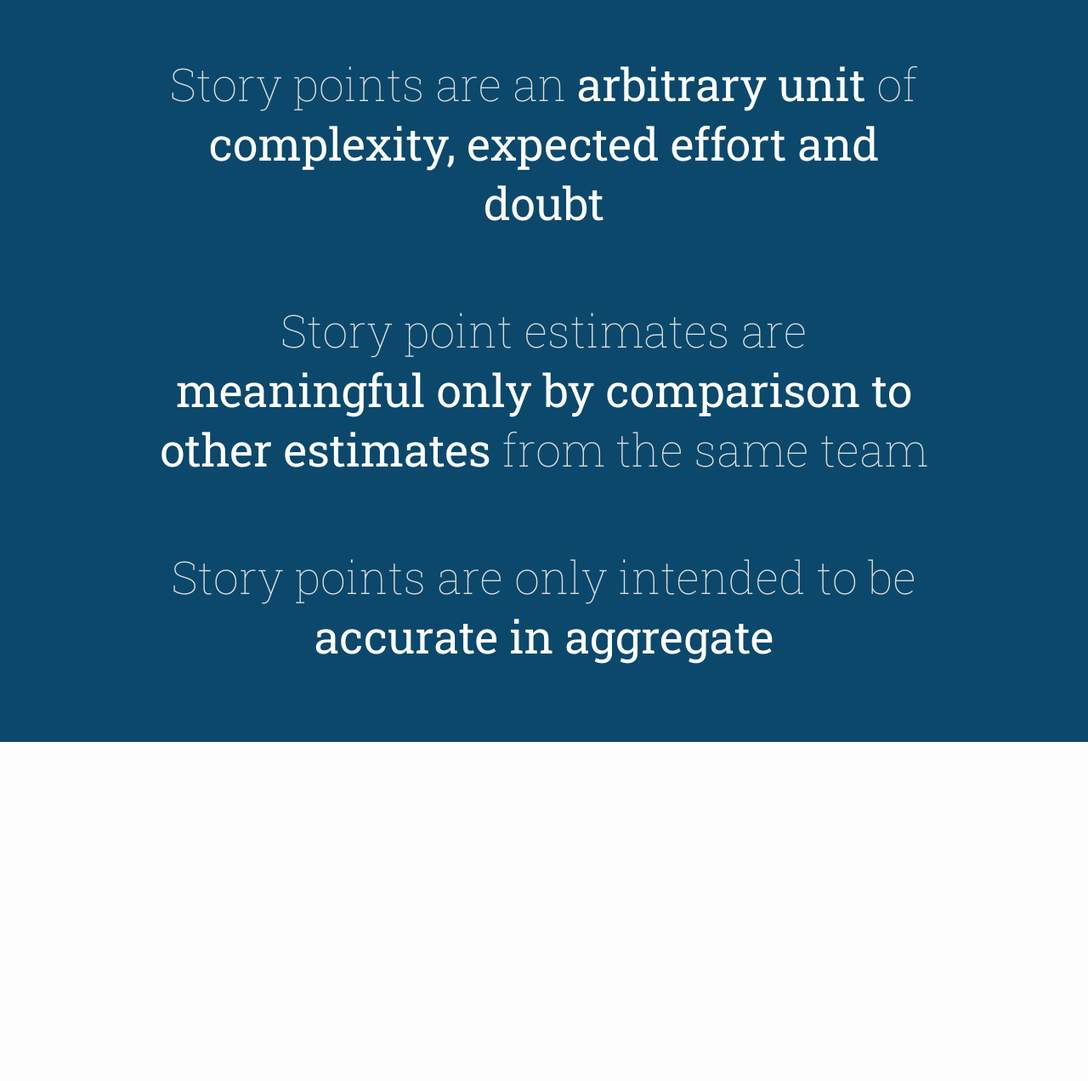
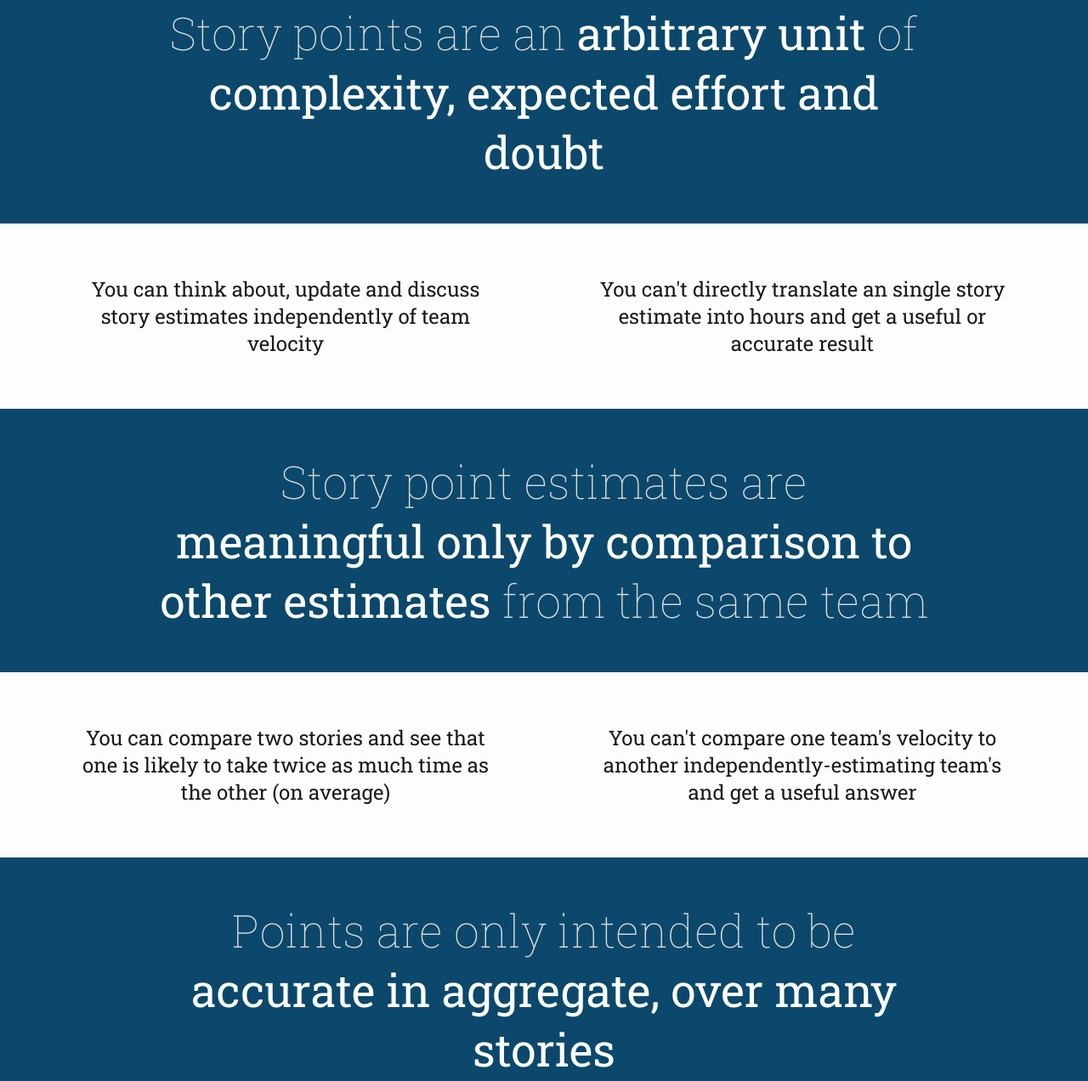
Before and after one commit to pimterry/pointsarenttime.com, a plain HTML site: page index.html in a window 1280 px wide. Shown: the part 987-2259 px from the top of the page at 85% size. Before the commit the page ends 1860 px from the top, so only its background shows below. Drawn offline with Linux system fonts and the light colour scheme.

Commit message:
Added practical details to each of the core points

```diff
--- a/index.html
+++ b/index.html
@@ -18,23 +18,45 @@
             </div>
         </section>
 
-        <section id="detailsPage">
-            <ul>
-                <li>
-                    Story points are an <strong>arbitrary unit</strong> of <strong>complexity, expected effort and doubt</strong>
-                    <!-- div class="explanation">
-                        This can be thought by analogy to time taken vs distance travelled. Estimating distance is
-                        relatively straightforward, particularly in comparison to other distances. Time is an
-                        combination of distance and speed, and requires that you estimate not only how much work
-                        there is but how fast you can do it, at the same time. Using points & velocity lets us
-                        separate these two concerns.
-                    </div -->
-                </li>
-                <li>
-                    Story point estimates are <strong>meaningful only by comparison to other estimates</strong> from the same team
-                </li>
-                <li>Story points are only intended to be <strong>accurate in aggregate</strong></li>
-            </ul>
+        <section class="specificPoint">
+            Story points are an <strong>arbitrary unit</strong> of <strong>complexity, expected effort and doubt</strong>
+        </section>
+        <section class="practicalities">
+            <div class="yes">
+                You can think about, update and discuss story estimates independently of team velocity
+            </div>
+            <div class="no">
+                You can't directly translate an single story estimate into hours and get a
+                useful or accurate result
+            </div>
+        </section>
+
+        <section class="specificPoint">
+            Story point estimates are <strong>meaningful only by comparison to other estimates</strong> from the same team
+        </section>
+        <section class="practicalities">
+            <div class="yes">
+                You can compare two stories and see that one is likely to
+                take twice as much time as the other (on average)
+            </div>
+            <div class="no">
+                You can't compare one team's velocity to another
+                independently-estimating team's and get a useful answer
+            </div>
+        </section>
+
+        <section class="specificPoint">
+            Points are only intended to be <strong>accurate in aggregate, over many stories</strong>
+        </section>
+        <section class="practicalities">
+            <div class="yes">
+                You can combine many estimates and a team velocity to estimate
+                total time, in weeks or months.
+            </div>
+            <div class="no">
+                You can't accurately estimate large chunks of work without breaking them down
+                to estimate the stories within
+            </div>
         </section>
     </div>
 </body>
--- a/style.css
+++ b/style.css
@@ -29,11 +29,11 @@ h1 {
     width: 100%;
 }
 
-#pagesContainer section {
-    height: 100%;
+section {
     width: 100%;
-    padding: 10px 2.5%;
+    padding: 0 2.5%;
     box-sizing: border-box;
+    overflow-x: hidden;
 
     text-align: center;
     position: relative;
@@ -79,21 +79,35 @@ h1#title {
     color: #888;
 }
 
-section#detailsPage {
+section.specificPoint {
     background-color: #0B486B;
     color: #ddd;
-    height: 10%;
-    padding: 10px 14%;
-}
-
-#detailsPage li {
+    height: auto;
+    padding: 50px 14%;
     font-size: 40pt;
     font-family: 'Roboto Slab';
     font-weight: lighter;
-    margin: 80px 0;
 }
 
-#detailsPage li strong {
+.specificPoint strong {
     font-weight: 400;
     color: #fff;
 }
+
+.practicalities {
+    display: table;
+    position: relative;
+
+    font-size: 18pt;
+    font-family: 'Roboto Slab';
+}
+
+.practicalities .yes, .practicalities .no {
+    width: 40%;
+    margin: 0;
+    padding: 5%;
+
+    height: 100%;
+    display: table-cell;
+    vertical-align: middle;
+}
```
